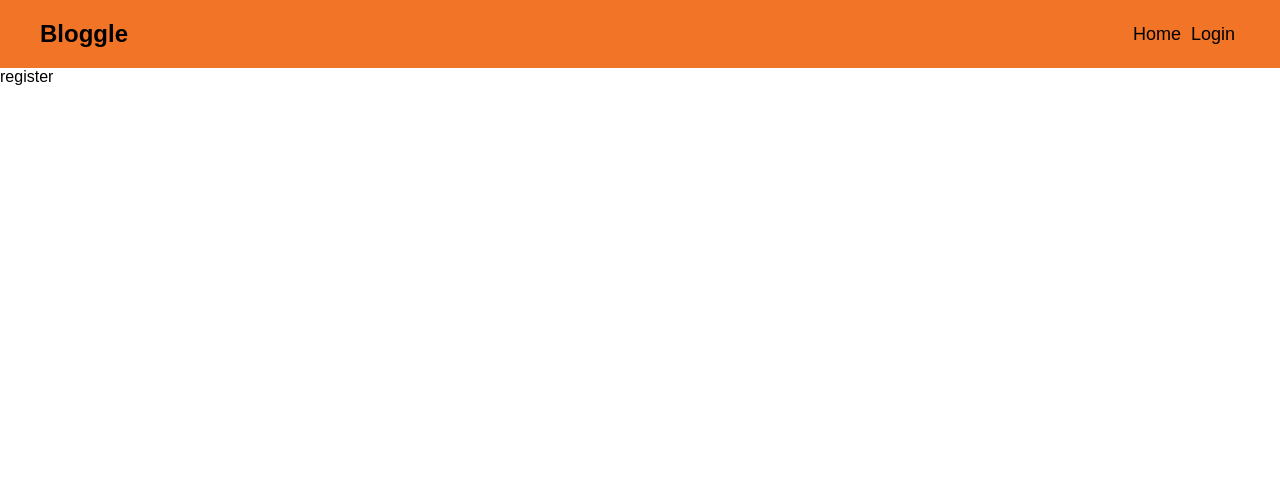
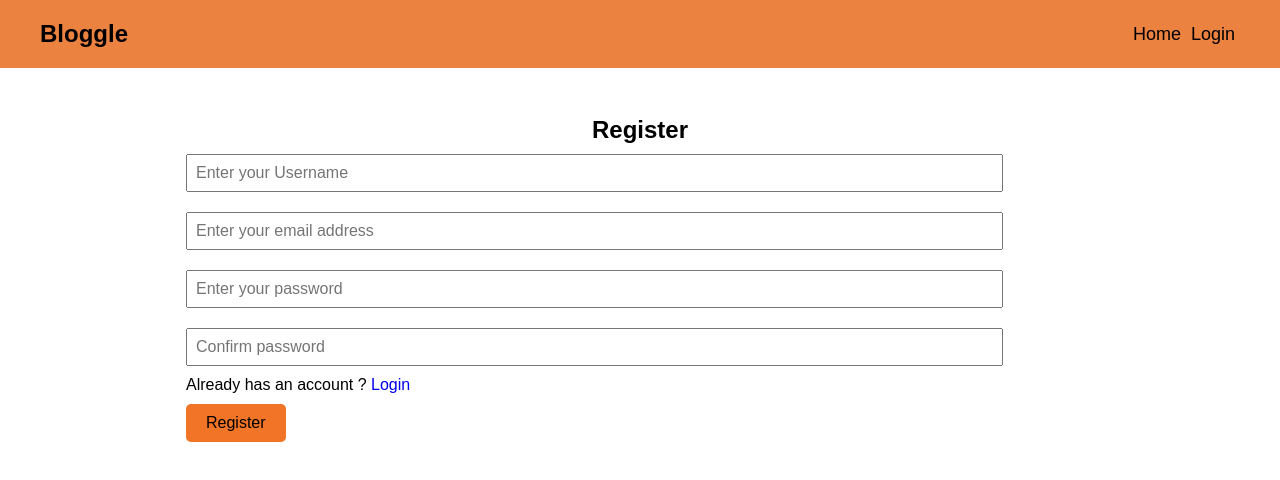
Before and after one commit to Neharavi262001/Blog-application, a React (Vite) app in the folder frontend/: page /register in a window 1280 px wide. Shown: the top 480 px of the page. Built offline with nearby package versions, Linux system fonts and the light colour scheme.

Commit message:
ui update for home page

```diff
--- a/frontend/src/components/Navbar/navbar.css
+++ b/frontend/src/components/Navbar/navbar.css
@@ -2,7 +2,7 @@
     display: flex;
     justify-content: space-between;
     align-items: center;
-    background-color: rgb(242, 116, 38);
+    background-color: rgb(235, 130, 64);
     padding: 20px 40px;
 
 }
--- a/frontend/src/pages/Home/Home.jsx
+++ b/frontend/src/pages/Home/Home.jsx
@@ -1,4 +1,5 @@
 import React from 'react'
+import './home.css'
 
 const Home = () => {
   return (
--- a/frontend/src/pages/Home/home.css
+++ b/frontend/src/pages/Home/home.css
@@ -0,0 +1,34 @@
+/* Home.css */
+.home {
+    display: grid;
+    grid-template-columns: repeat(auto-fill, minmax(400px, 1fr)); /* Adjust as needed */
+    gap: 20px;
+
+
+  }
+
+  .posts {
+    margin: 15px;
+    padding: 20px;
+    border: 1px solid #e2a088;
+    cursor: pointer;
+    transition: transform 0.3s ease;
+    border-radius:5px ;
+    box-shadow: 0px 4px 10px rgba(255, 127, 80, 0.3);
+  }
+  .posts:hover{
+    transform: translateY(-5px);
+    box-shadow: 0px 6px 15px rgba(255, 127, 80, 0.5);
+  }
+
+  .posts h2 {
+    margin-bottom: 10px;
+  }
+
+  .author-date {
+    display: flex;
+    justify-content: space-between;
+    color: #666;
+    margin-bottom: 10px;
+    font-size: smaller;
+  }
--- a/frontend/src/pages/Login/Login.jsx
+++ b/frontend/src/pages/Login/Login.jsx
@@ -1,10 +1,33 @@
 import React from 'react'
+import {Link} from 'react-router-dom'
 
 const Login = () => {
   return (
-    <div>
-      login
-    </div>
+    <div className='form-container'>
+    <h2>Login</h2>
+
+    <form  className="submit-form">
+      <input
+      className='form-input'
+        type="email"
+        name=""
+        id=""
+
+        placeholder='Enter your email address'
+        />
+         <input
+        className='form-input'
+        type="password"
+        name=""
+        id=""
+
+        placeholder='Enter your password'
+        />
+        <p>Doesn't have an account ? <Link to='/register'>Register</Link></p>
+        <button className='submit-btn'>Login</button>
+    </form>
+  </div>
+
   )
 }
 
--- a/frontend/src/pages/Posts/Post.jsx
+++ b/frontend/src/pages/Posts/Post.jsx
@@ -3,12 +3,12 @@ import './post.css'
 
 const Post = () => {
   return (
-    <div className='add-post'>
+    <div className='form-container'>
       <h2>Create new Post</h2>
 
-      <form  className="post-form">
+      <form  className="submit-form">
         <input
-        className='post-input'
+        className='form-input'
           type="text"
           name=""
           id=""
@@ -17,17 +17,12 @@ const Post = () => {
           />
 
           <textarea
-          className='post-input'
+          className='form-input'
             placeholder='Content'
-
           />
 
           <button className='submit-btn'>Post</button>
       </form>
-
-
-
-
     </div>
   )
 }
--- a/frontend/src/pages/Posts/post.css
+++ b/frontend/src/pages/Posts/post.css
@@ -1,4 +1,4 @@
-.add-post{
+.form-container{
     margin: 3rem;
     display: flex;
     flex-direction: column;
@@ -6,8 +6,9 @@
     align-items: center;
 }
 
-.post-input{
-    width: 100%;
+.form-input{
+    width: 90%;
+    margin-top: 10px;
     margin-bottom: 10px;
     padding: 8px;
     font-size: 16px;
@@ -23,6 +24,7 @@ textarea{
     padding: 10px 20px;
     font-size: 16px;
     cursor: pointer;
+    margin-top: 10px;
 
 }
 .submit-btn:hover{
--- a/frontend/src/pages/Register/Register.jsx
+++ b/frontend/src/pages/Register/Register.jsx
@@ -1,10 +1,44 @@
 import React from 'react'
+import {Link} from 'react-router-dom'
 
 const Register = () => {
   return (
-    <div>
-      register
-    </div>
+    <div className='form-container'>
+    <h2>Register</h2>
+
+    <form  className="submit-form">
+    <input
+      className='form-input'
+        type="text"
+        name=""
+        id=""
+        placeholder='Enter your Username'
+        />
+      <input
+      className='form-input'
+        type="email"
+        name=""
+        id=""
+        placeholder='Enter your email address'
+        />
+         <input
+        className='form-input'
+        type="password"
+        name=""
+        id=""
+        placeholder='Enter your password'
+        />
+         <input
+        className='form-input'
+        type="password"
+        name=""
+        id=""
+        placeholder='Confirm password'
+        />
+        <p>Already has an account ? <Link to='/login'>Login</Link></p>
+        <button className='submit-btn'>Register</button>
+    </form>
+  </div>
   )
 }
 
```
Also changed, not shown: frontend/src/App.css (line endings or trailing spaces).
